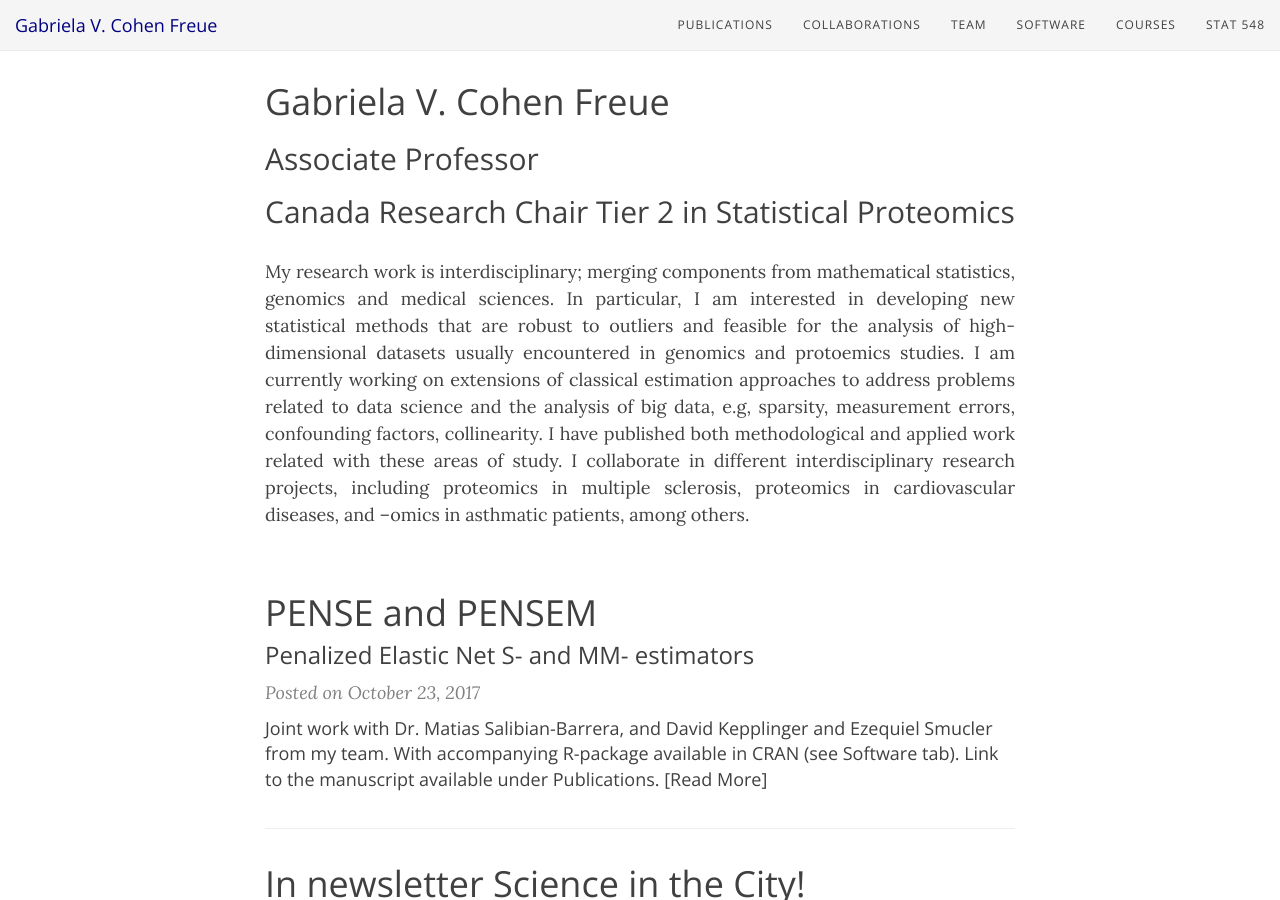
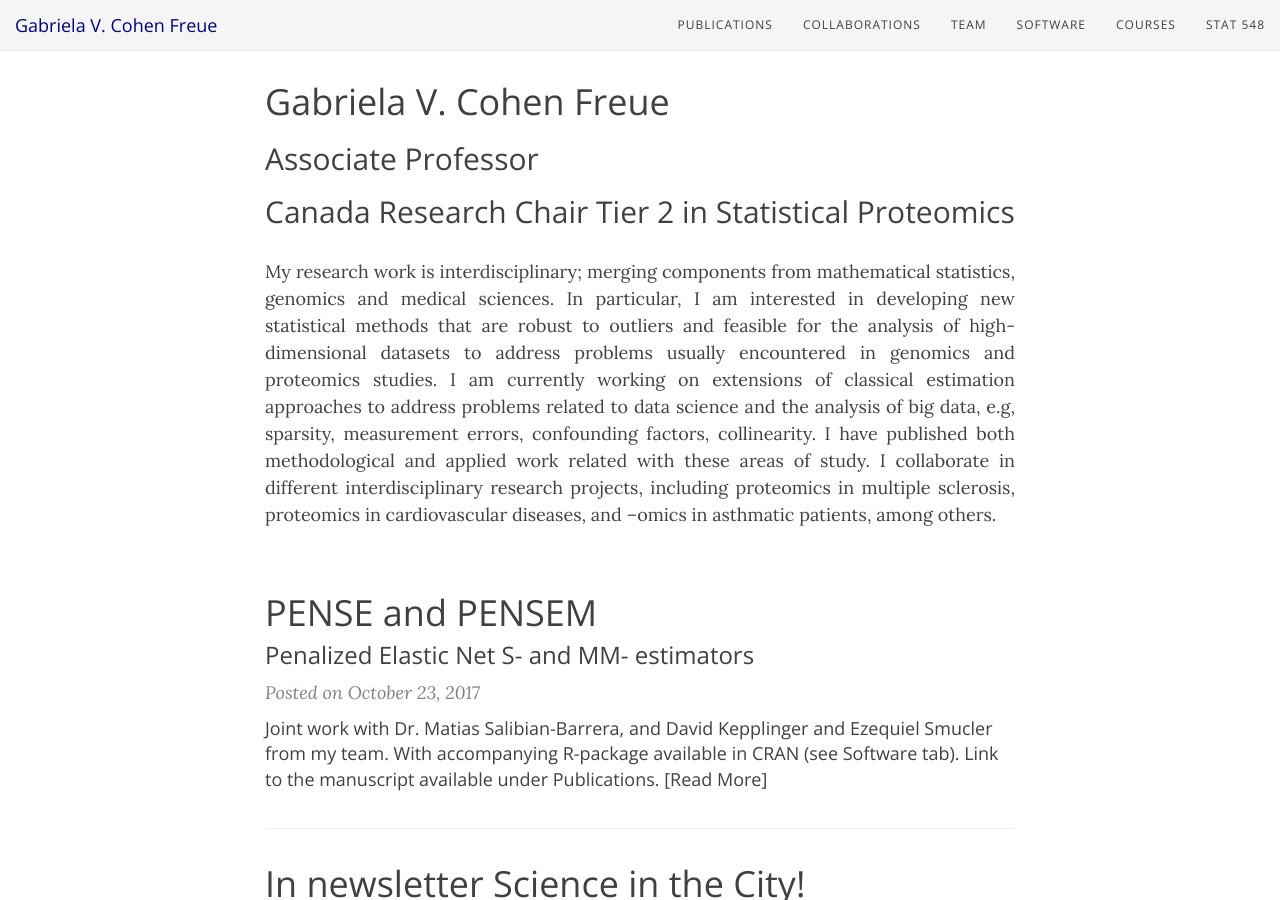
Before and after one commit to gcohenfr/gcohenfr.github.io, a Jekyll site: the page built from index.html, in a window 1280 px wide and 900 px high, scrolled down 462 px. Built offline with Jekyll 4.4.1, drawn with Linux system fonts in a browser that asks for light colours; nearby versions of some CDN libraries; the list of posts is cut into pages by our own code.

Commit message:
Update index.html
fix typeOs

```diff
--- a/index.html
+++ b/index.html
@@ -11,7 +11,7 @@
 <h2>Associate Professor</h2>
 <h2>Canada Research Chair Tier 2 in Statistical Proteomics</h2>
 
-<p>My research work is interdisciplinary; merging components from mathematical statistics, genomics and medical sciences. In particular, I am interested in developing new statistical methods that are robust to outliers and feasible for the analysis of high-dimensional datasets usually encountered in genomics and protoemics studies. I am currently working on extensions of classical estimation approaches to address problems related to data science and the analysis of big data, e.g, sparsity, measurement errors, confounding factors, collinearity. I have published both methodological and applied work related with these areas of study. I collaborate in different interdisciplinary research projects, including proteomics in multiple sclerosis, proteomics in cardiovascular diseases, and –omics in asthmatic patients, among others.</p>
+<p>My research work is interdisciplinary; merging components from mathematical statistics, genomics and medical sciences. In particular, I am interested in developing new statistical methods that are robust to outliers and feasible for the analysis of high-dimensional datasets to address problems usually encountered in genomics and proteomics studies. I am currently working on extensions of classical estimation approaches to address problems related to data science and the analysis of big data, e.g, sparsity, measurement errors, confounding factors, collinearity. I have published both methodological and applied work related with these areas of study. I collaborate in different interdisciplinary research projects, including proteomics in multiple sclerosis, proteomics in cardiovascular diseases, and –omics in asthmatic patients, among others.</p>
 
 <div class="posts-list">
   {% for post in paginator.posts %}
```
